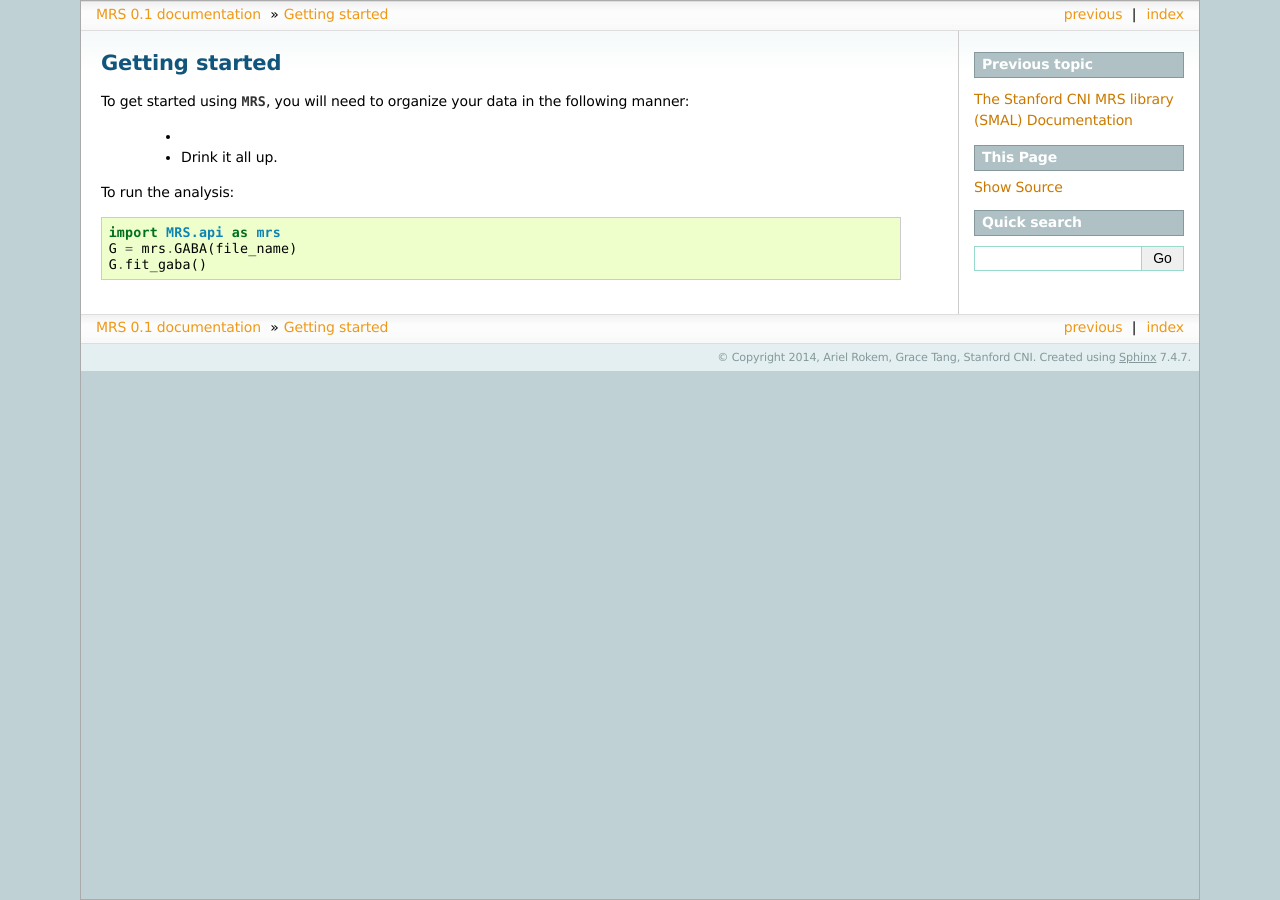
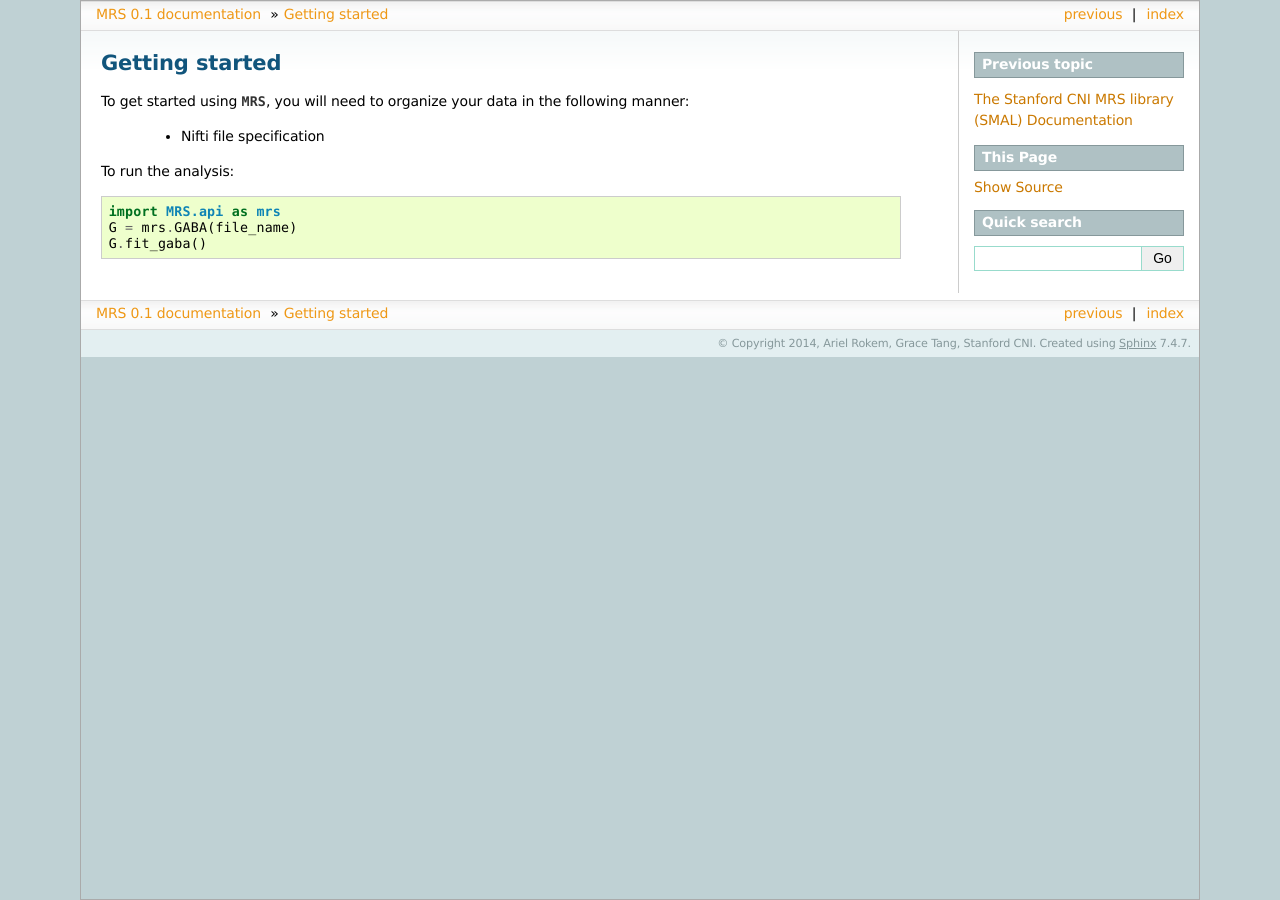
Before and after one commit to cni/MRS, a Sphinx documentation site: the page built from doc/getting_started.rst, in a window 1280 px wide. Built offline with Sphinx 7.4.7, drawn with Linux system fonts in a browser that asks for light colours; formulas are drawn with MathJax 3; pages that are not in the unit, such as notebooks, are missing from menus.

Commit message:
More specific here.

```diff
--- a/doc/getting_started.rst
+++ b/doc/getting_started.rst
@@ -4,8 +4,7 @@ Getting started
 To get started using :mod:`MRS`, you will need to organize your data in the
 following manner:
 
-  -
-  - Drink it all up.
+  - Nifti file specification
 
 To run the analysis::
 
```
